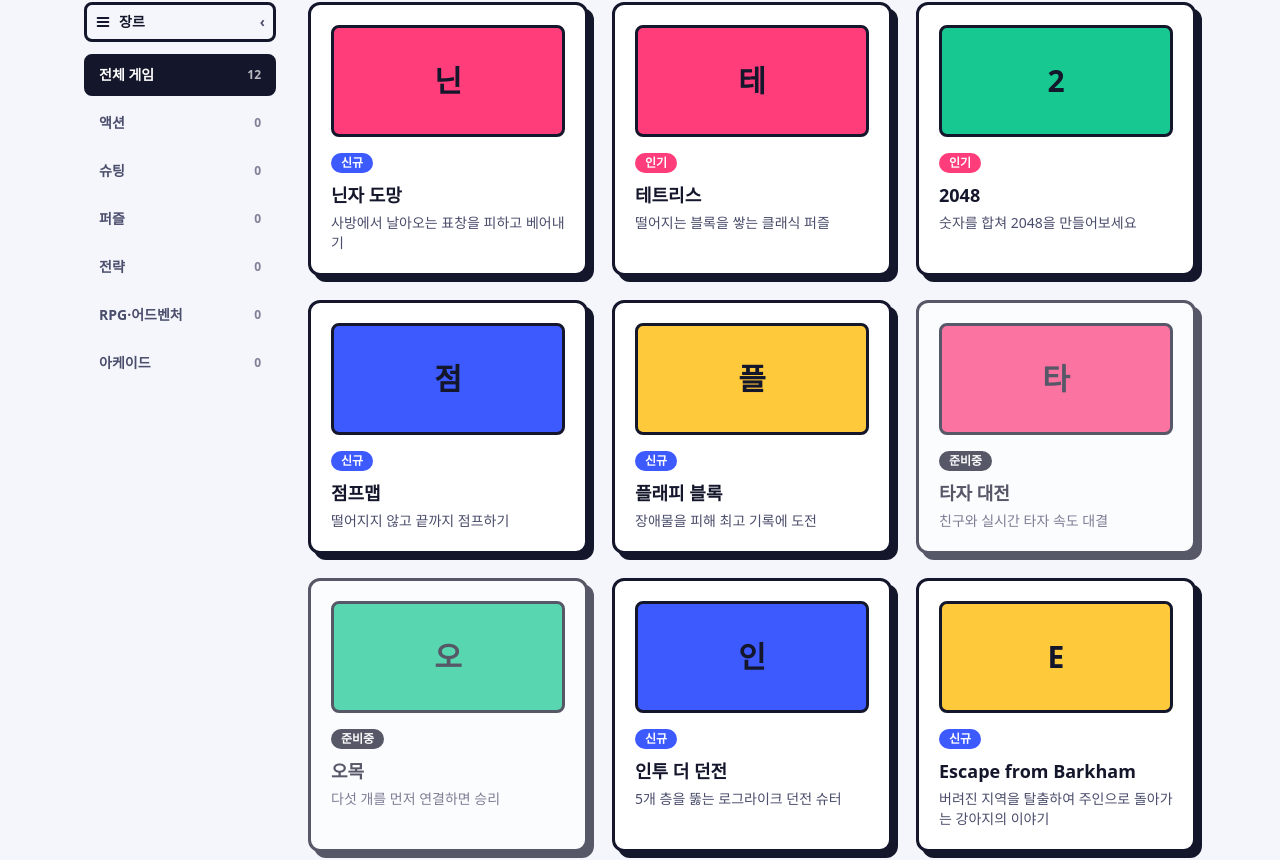
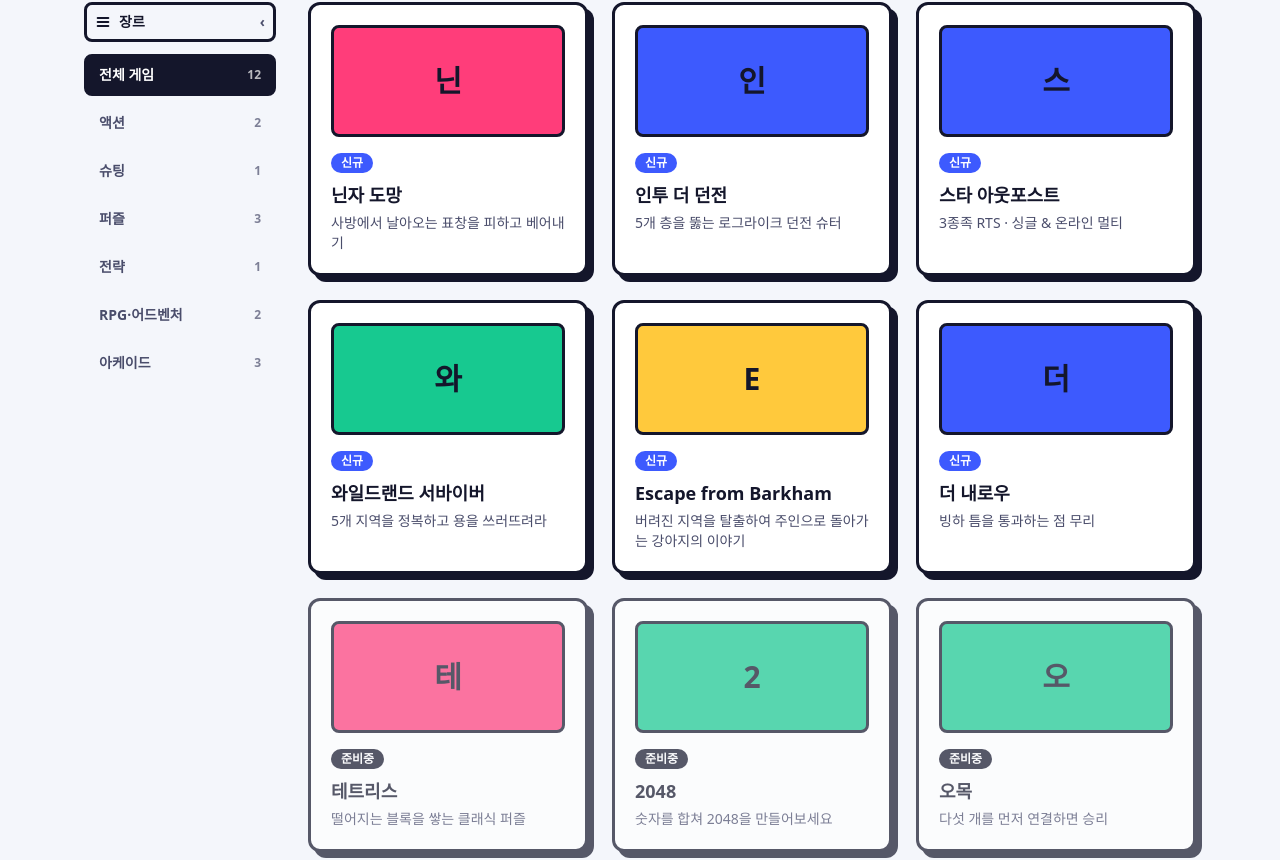
Before and after one commit to CloudMirror97/MiniGames, a Next.js app: page / in a window 1280 px wide. Shown: the part 761-1621 px from the top of the page. Built offline with nearby package versions, Linux system fonts and the light colour scheme.

Commit message:
Update games.ts

```diff
--- a/src/data/games.ts
+++ b/src/data/games.ts
@@ -1,9 +1,18 @@
+import type { GenreId } from "./genres";
+
 export type Game = {
   slug: string;
   title: string;
   tagline: string;
   tag: "신규" | "인기" | "준비중";
   color: "primary" | "mint" | "blue" | "yellow";
+  /** 왼쪽 메뉴에서 어느 장르로 묶일지. 목록은 genres.ts 참고. */
+  genre: GenreId;
+  /**
+   * 고정 크기로 만들어진 게임의 원래 픽셀 크기.
+   * 지정하면 전체화면에서 이 크기를 기준으로 통째로 확대된다.
+   * 화면 크기에 스스로 맞추는 게임은 생략한다.
+   */
   size?: { width: number; height: number };
 };
 
@@ -14,35 +23,90 @@ export const games: Game[] = [
     tagline: "사방에서 날아오는 표창을 피하고 베어내기",
     tag: "신규",
     color: "primary",
+    genre: "action",
     size: { width: 620, height: 500 },
+  },
+  {
+    slug: "into-the-dungeon",
+    title: "인투 더 던전",
+    tagline: "5개 층을 뚫는 로그라이크 던전 슈터",
+    tag: "신규",
+    color: "blue",
+    genre: "shooting",
+    size: { width: 912, height: 612 },
+  },
+  {
+    slug: "star-outpost",
+    title: "스타 아웃포스트",
+    tagline: "3종족 RTS · 싱글 & 온라인 멀티",
+    tag: "신규",
+    color: "blue",
+    genre: "strategy",
+  },
+  {
+    slug: "wildlands-survivor",
+    title: "와일드랜드 서바이버",
+    tagline: "5개 지역을 정복하고 용을 쓰러뜨려라",
+    tag: "신규",
+    color: "mint",
+    genre: "rpg",
+    size: { width: 910, height: 610 },
+  },
+  {
+    slug: "escape-from-barkham",
+    title: "Escape from Barkham",
+    tagline: "버려진 지역을 탈출하여 주인으로 돌아가는 강아지의 이야기",
+    tag: "신규",
+    color: "yellow",
+    genre: "rpg",
+  },
+  {
+    slug: "the-narrow",
+    title: "더 내로우",
+    tagline: "빙하 틈을 통과하는 점 무리",
+    tag: "신규",
+    color: "blue",
+    genre: "arcade",
   },
   {
     slug: "tetris",
     title: "테트리스",
     tagline: "떨어지는 블록을 쌓는 클래식 퍼즐",
-    tag: "인기",
+    tag: "준비중",
     color: "primary",
+    genre: "puzzle",
   },
   {
     slug: "2048",
     title: "2048",
     tagline: "숫자를 합쳐 2048을 만들어보세요",
-    tag: "인기",
+    tag: "준비중",
     color: "mint",
+    genre: "puzzle",
+  },
+  {
+    slug: "omok",
+    title: "오목",
+    tagline: "다섯 개를 먼저 연결하면 승리",
+    tag: "준비중",
+    color: "mint",
+    genre: "puzzle",
   },
   {
     slug: "jumpmap",
     title: "점프맵",
     tagline: "떨어지지 않고 끝까지 점프하기",
-    tag: "신규",
+    tag: "준비중",
     color: "blue",
+    genre: "action",
   },
   {
     slug: "flappy-block",
     title: "플래피 블록",
     tagline: "장애물을 피해 최고 기록에 도전",
-    tag: "신규",
+    tag: "준비중",
     color: "yellow",
+    genre: "arcade",
   },
   {
     slug: "speed-typing",
@@ -50,48 +114,6 @@ export const games: Game[] = [
     tagline: "친구와 실시간 타자 속도 대결",
     tag: "준비중",
     color: "primary",
-  },
-  {
-    slug: "omok",
-    title: "오목",
-    tagline: "다섯 개를 먼저 연결하면 승리",
-    tag: "준비중",
-    color: "mint",
-  },
-  {
-  slug: "into-the-dungeon",
-  title: "인투 더 던전",
-  tagline: "5개 층을 뚫는 로그라이크 던전 슈터",
-  tag: "신규",
-  color: "blue",
-  size: { width: 912, height: 612 },
-  },
-  {
-    slug: "escape-from-barkham",
-    title: "Escape from Barkham",
-    tagline: "버려진 지역을 탈출하여 주인으로 돌아가는 강아지의 이야기",
-    tag: "신규",
-    color: "yellow",
-  },
-  {
-  slug: "the-narrow",
-  title: "더 내로우",
-  tagline: "빙하 틈을 통과하는 점 무리",
-  tag: "신규",
-  color: "blue",
-  },
-  {
-  slug: "star-outpost",
-  title: "스타 아웃포스트",
-  tagline: "3종족 RTS · 싱글 & 온라인 멀티",
-  tag: "신규",
-  color: "blue"
-  },
-  {
-  slug: "wildlands-survivor",
-  title: "와일드랜드 서바이버",
-  tagline: "5개 지역을 정복하고 용을 쓰러뜨려라",
-  tag: "신규",
-  color: "mint",
+    genre: "arcade",
   },
 ];
```
